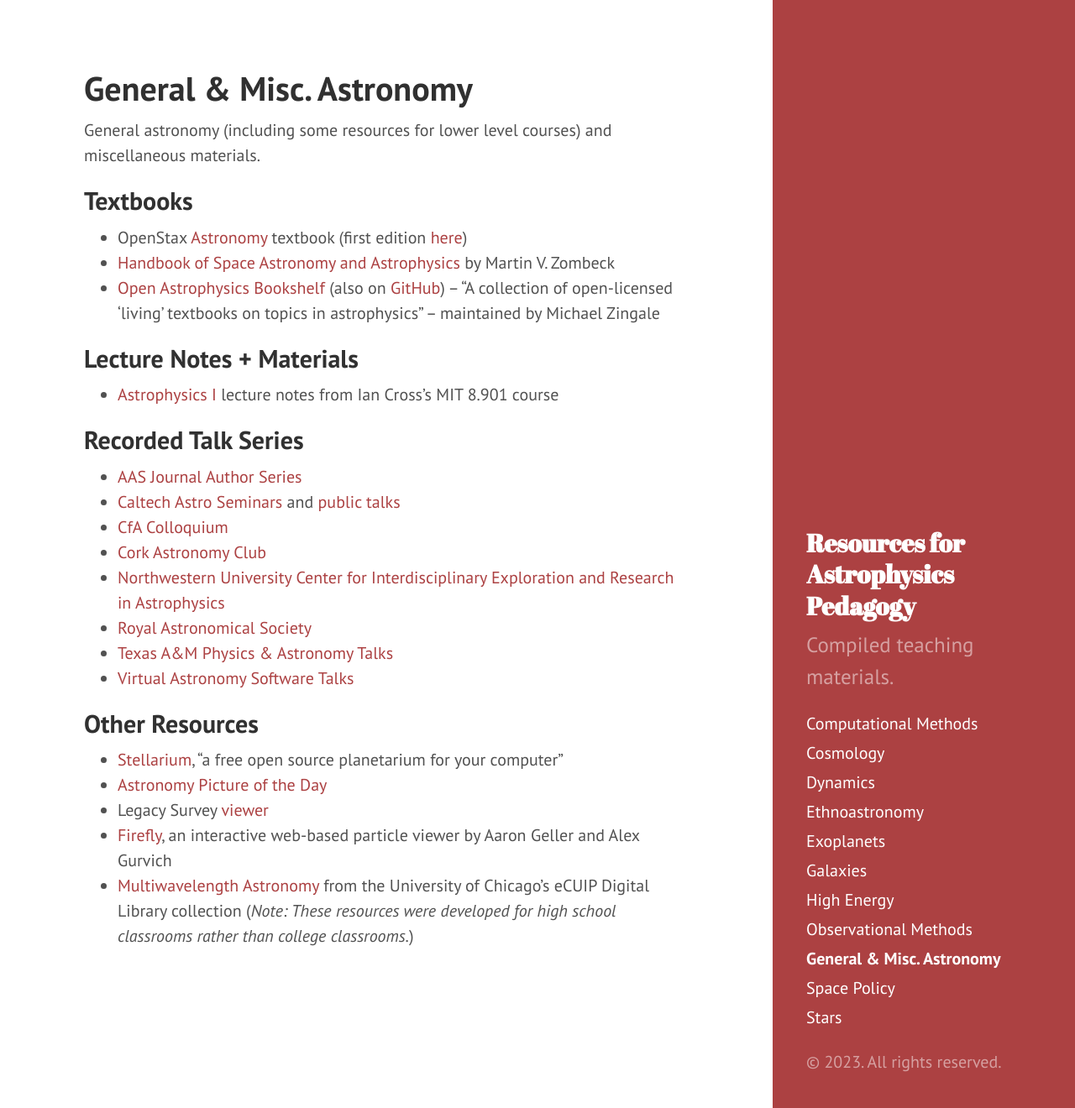
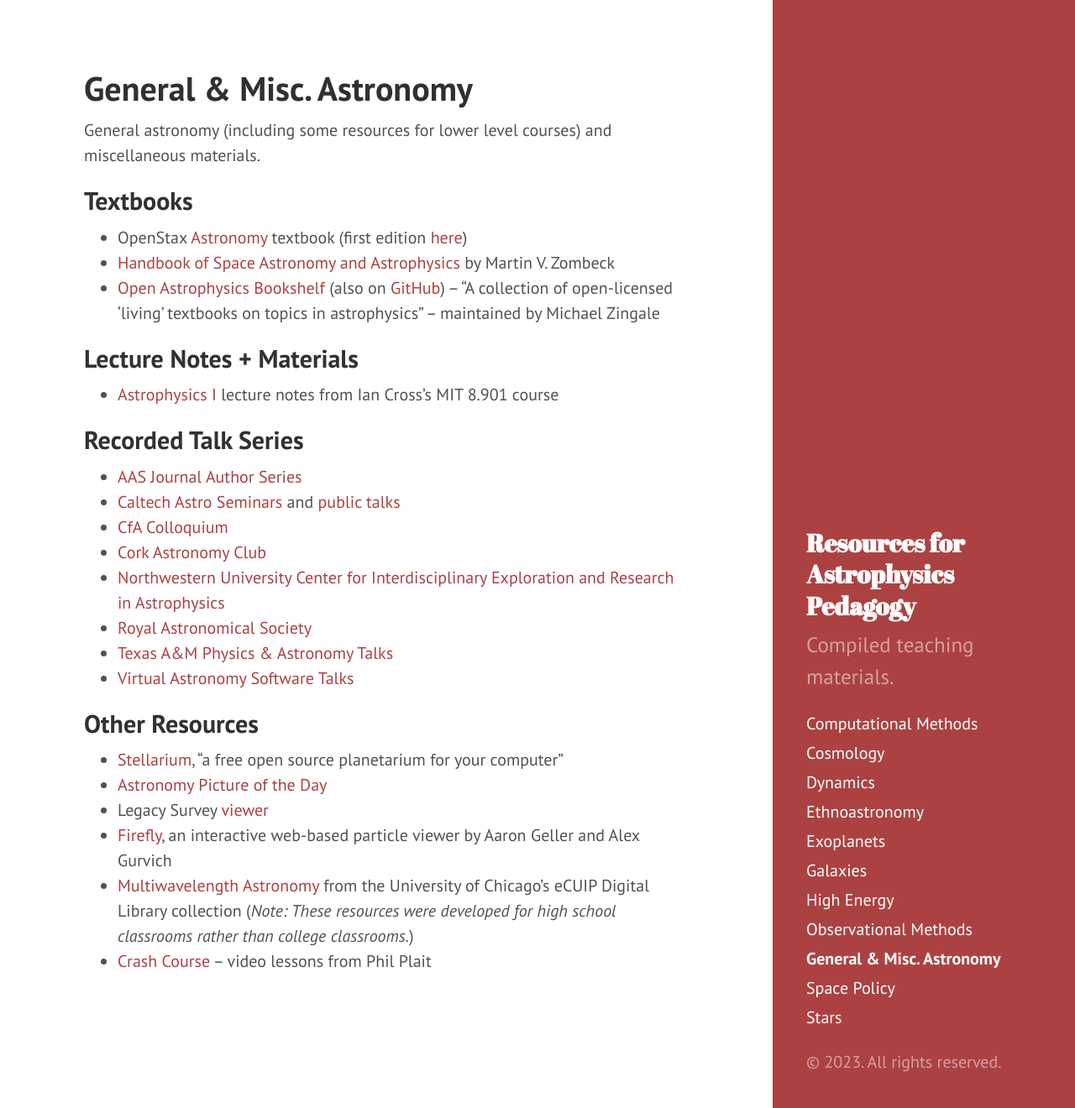
Before and after one commit to astroteaching/astroteaching.github.io, a Jekyll site: the page built from resources.md, in a window 1280 px wide and 1320 px high. Shown: the whole window at 84% size. Built offline with Jekyll 4.4.1, drawn with Linux system fonts in a browser that asks for light colours.

Commit message:
add Crash Course

```diff
--- a/resources.md
+++ b/resources.md
@@ -31,3 +31,4 @@ General astronomy (including some resources for lower level courses) and miscell
 - Legacy Survey [viewer](https://www.legacysurvey.org/viewer){:target="_blank"}
 - [Firefly](http://firefly.rcs.northwestern.edu){:target="_blank"}, an interactive web-based particle viewer by Aaron Geller and Alex Gurvich
 - [Multiwavelength Astronomy](https://ecuip.lib.uchicago.edu/multiwavelength-astronomy/index.html){:target="_blank"} from the University of Chicago's eCUIP Digital Library collection (*Note: These resources were developed for high school classrooms rather than college classrooms.*)
+- [Crash Course](https://www.youtube.com/playlist?list=PL8dPuuaLjXtPAJr1ysd5yGIyiSFuh0mIL){:target="_blank"} -- video lessons from Phil Plait
```
